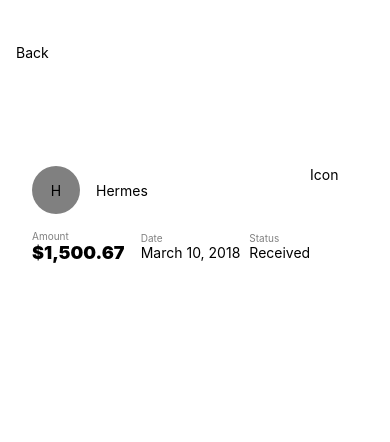
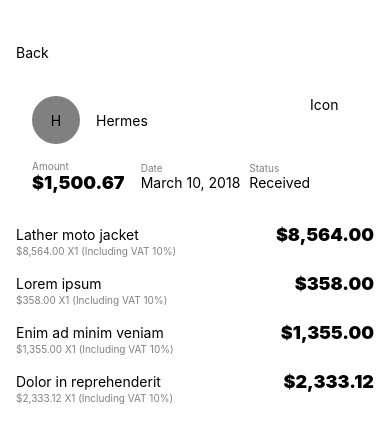
Before and after one commit to xotahal/react-native-motion-playground, a React Native app: screen / in a window 390 px wide. Both pictures are taken after a click on the element 195 px from the left and 148 px from the top of the page. Shown: the top 442 px of the page. Built offline with nearby package versions, Linux system fonts and the light colour scheme.

Commit message:
Add data on detail page

```diff
--- a/App.js
+++ b/App.js
@@ -4,6 +4,7 @@
 import { Toolbar } from './src/components';
 import List from './src/screens/List';
 import Detail from './src/screens/Detail';
+import Transform from './src/animations/Transform';
 
 export default class App extends React.Component {
   constructor(props) {
@@ -29,19 +30,26 @@
   render() {
     const { item, position } = this.state;
 
-    let detailView = null;
+    let transformView = null;
+    let page = null;
 
     if (item) {
-      detailView = <Detail item={item} startPosition={position} />;
-    }
-    return (
-      <View style={styles.container}>
-        {detailView}
-        <Toolbar isDetail={!!item} onBackPress={this.onBackPressed} />
+      // transformView = <Transform item={item} startPosition={position} />;
+      page = <Detail item={item} />;
+    } else {
+      page = (
         <List
           selected={item && item.name}
           onShowDetailRequest={this.onShowDetailRequested}
         />
+      );
+    }
+
+    return (
+      <View style={styles.container}>
+        {transformView}
+        <Toolbar isDetail={!!item} onBackPress={this.onBackPressed} />
+        {page}
       </View>
     );
   }
--- /dev/null
+++ b/src/animations/Transform.js
@@ -0,0 +1,56 @@
+import React, { PureComponent } from 'react';
+import { Animated, Text, View, FlatList, StyleSheet } from 'react-native';
+
+import { ListItem, Toolbar } from '../components';
+import data from '../data/data';
+
+class Detail extends PureComponent {
+  constructor(props) {
+    super(props);
+
+    this.state = {
+      topValue: new Animated.Value(props.startPosition.pageY),
+    };
+  }
+  componentDidMount() {
+    this.moveItemToTop();
+  }
+  moveItemToTop = () => {
+    Animated.timing(this.state.topValue, { toValue: 150 }).start();
+  };
+  onBackPressed = () => {
+    this.setState({ selected: null });
+  };
+  render() {
+    const { topValue } = this.state;
+    const { item, startPosition } = this.props;
+
+    return (
+      <View style={styles.container}>
+        <Animated.View
+          style={[
+            styles.positionContainer,
+            {
+              top: topValue,
+              width: startPosition.width,
+            },
+          ]}
+        >
+          <ListItem item={item} onPress={() => {}} />
+        </Animated.View>
+      </View>
+    );
+  }
+}
+
+const styles = StyleSheet.create({
+  container: {
+    ...StyleSheet.absoluteFillObject,
+    backgroundColor: 'transparent',
+  },
+  positionContainer: {
+    position: 'absolute',
+  },
+});
+
+export default Detail;
--- a/src/components/index.js
+++ b/src/components/index.js
@@ -1,2 +1,3 @@
 export { default as Toolbar } from './Toolbar';
+export { default as Row } from './Row';
 export * from './ListItem';
--- a/src/data/data.js
+++ b/src/data/data.js
@@ -6,30 +6,120 @@
     amount: '$1,500.67',
     date: moment(),
     isReceived: true,
+    items: [
+      {
+        name: 'Lather moto jacket',
+        amount: '$8,564.00',
+      },
+      {
+        name: 'Lorem ipsum',
+        amount: '$358.00',
+      },
+      {
+        name: 'Enim ad minim veniam',
+        amount: '$1,355.00',
+      },
+      {
+        name: 'Dolor in reprehenderit',
+        amount: '$2,333.12',
+      },
+    ],
   },
   {
     name: 'Philipp Plein',
     amount: '$1,245.17',
     date: moment(),
     isReceived: true,
+    items: [
+      {
+        name: 'Lather moto jacket',
+        amount: '$8,564.00',
+      },
+      {
+        name: 'Lorem ipsum',
+        amount: '$358.00',
+      },
+      {
+        name: 'Enim ad minim veniam',
+        amount: '$1,355.00',
+      },
+      {
+        name: 'Dolor in reprehenderit',
+        amount: '$2,333.12',
+      },
+    ],
   },
   {
     name: 'L`Ocitane',
     amount: '$545.28',
     date: moment(),
     isReceived: true,
+    items: [
+      {
+        name: 'Lather moto jacket',
+        amount: '$8,564.00',
+      },
+      {
+        name: 'Lorem ipsum',
+        amount: '$358.00',
+      },
+      {
+        name: 'Enim ad minim veniam',
+        amount: '$1,355.00',
+      },
+      {
+        name: 'Dolor in reprehenderit',
+        amount: '$2,333.12',
+      },
+    ],
   },
   {
     name: 'Kenzo',
     amount: '$375.37',
     date: moment(),
     isReceived: true,
+    items: [
+      {
+        name: 'Lather moto jacket',
+        amount: '$8,564.00',
+      },
+      {
+        name: 'Lorem ipsum',
+        amount: '$358.00',
+      },
+      {
+        name: 'Enim ad minim veniam',
+        amount: '$1,355.00',
+      },
+      {
+        name: 'Dolor in reprehenderit',
+        amount: '$2,333.12',
+      },
+    ],
   },
   {
     name: 'Ray Ban',
     amount: '$151.33',
     date: moment(),
     isReceived: true,
+    items: [
+      {
+        name: 'Lather moto jacket',
+        amount: '$8,564.00',
+      },
+      {
+        name: 'Lorem ipsum',
+        amount: '$358.00',
+      },
+      {
+        name: 'Enim ad minim veniam',
+        amount: '$1,355.00',
+      },
+      {
+        name: 'Dolor in reprehenderit',
+        amount: '$2,333.12',
+      },
+    ],
   },
 ];
 
--- a/src/screens/Detail.js
+++ b/src/screens/Detail.js
@@ -1,25 +1,29 @@
 import React, { PureComponent } from 'react';
 import { Animated, Text, View, FlatList, StyleSheet } from 'react-native';
 
-import { ListItem, Toolbar } from '../components';
+import { ListItem, Toolbar, Row } from '../components';
 import data from '../data/data';
 
 class Detail extends PureComponent {
   constructor(props) {
     super(props);
 
-    this.state = {
-      topValue: new Animated.Value(props.startPosition.pageY),
-    };
+    this.state = {};
   }
-  componentDidMount() {
-    this.moveItemToTop();
-  }
-  moveItemToTop = () => {
-    Animated.timing(this.state.topValue, { toValue: 150 }).start();
-  };
-  onBackPressed = () => {
-    this.setState({ selected: null });
+  renderItem = ({ item }) => {
+    return (
+      <View style={styles.itemContainer}>
+        <Row style={styles.rowContainer}>
+          <View style={styles.titleContainer}>
+            <Text style={styles.titleText}>{item.name}</Text>
+          </View>
+          <Text style={styles.amountText}>{item.amount}</Text>
+        </Row>
+        <Text style={styles.vatText}>
+          {`${item.amount} X1 (Including VAT 10%)`}
+        </Text>
+      </View>
+    );
   };
   render() {
     const { topValue } = this.state;
@@ -27,17 +31,13 @@
 
     return (
       <View style={styles.container}>
-        <Animated.View
-          style={[
-            styles.positionContainer,
-            {
-              top: topValue,
-              width: startPosition.width,
-            },
-          ]}
-        >
-          <ListItem item={item} onPress={() => {}} />
-        </Animated.View>
+        <View style={styles.toolbarBackground} />
+        <ListItem item={item} onPress={() => {}} />
+        <FlatList
+          data={item.items}
+          keyExtractor={item => item.amount}
+          renderItem={this.renderItem}
+        />
       </View>
     );
   }
@@ -45,11 +45,34 @@
 
 const styles = StyleSheet.create({
   container: {
-    ...StyleSheet.absoluteFillObject,
     backgroundColor: 'transparent',
   },
-  positionContainer: {
+  toolbarBackground: {
     position: 'absolute',
+    top: 0,
+    left: 0,
+    right: 0,
+    height: 150,
+    // backgroundColor: 'blue',
+  },
+  titleContainer: {
+    flex: 1,
+  },
+  itemContainer: {
+    marginHorizontal: 16,
+    marginVertical: 8,
+  },
+  rowContainer: {
+    alignItems: 'center',
+  },
+  titleText: {},
+  amountText: {
+    fontSize: 18,
+    fontWeight: '900',
+  },
+  vatText: {
+    fontSize: 10,
+    color: 'gray',
   },
 });
 
```
